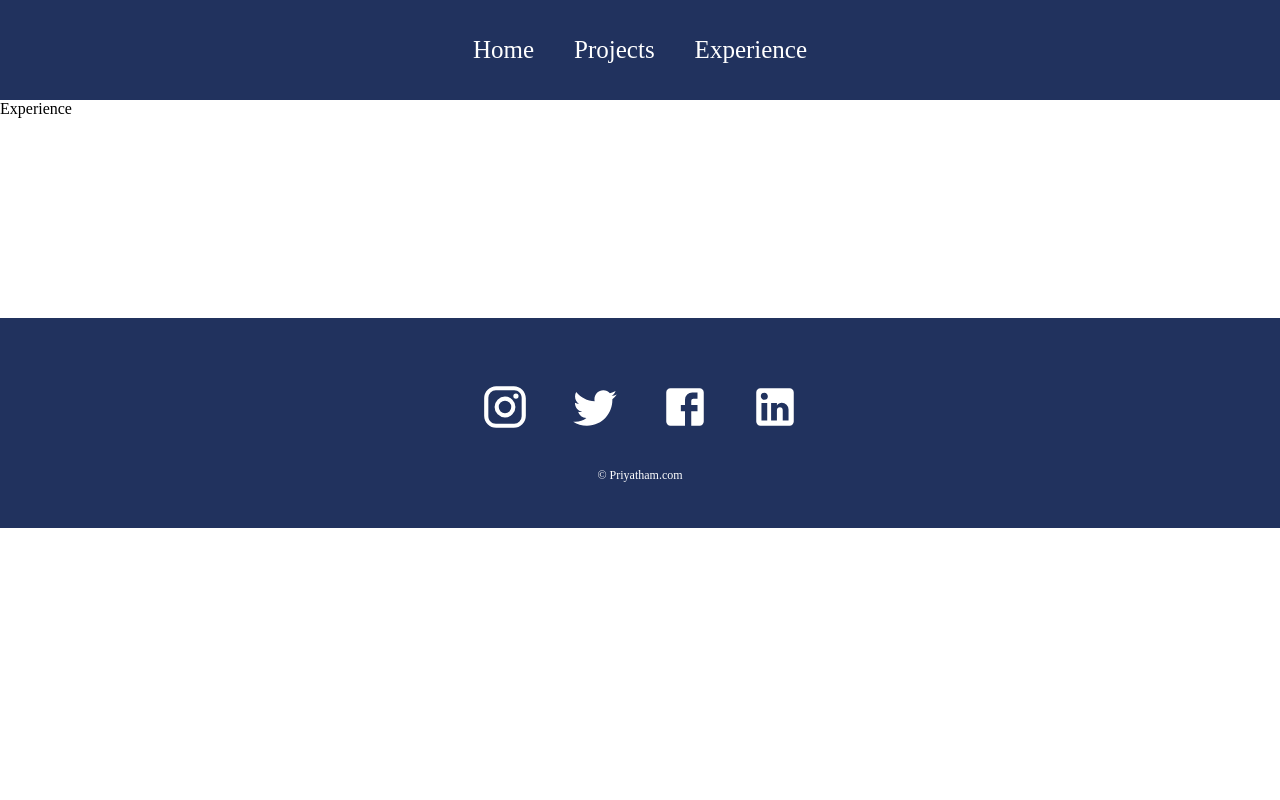
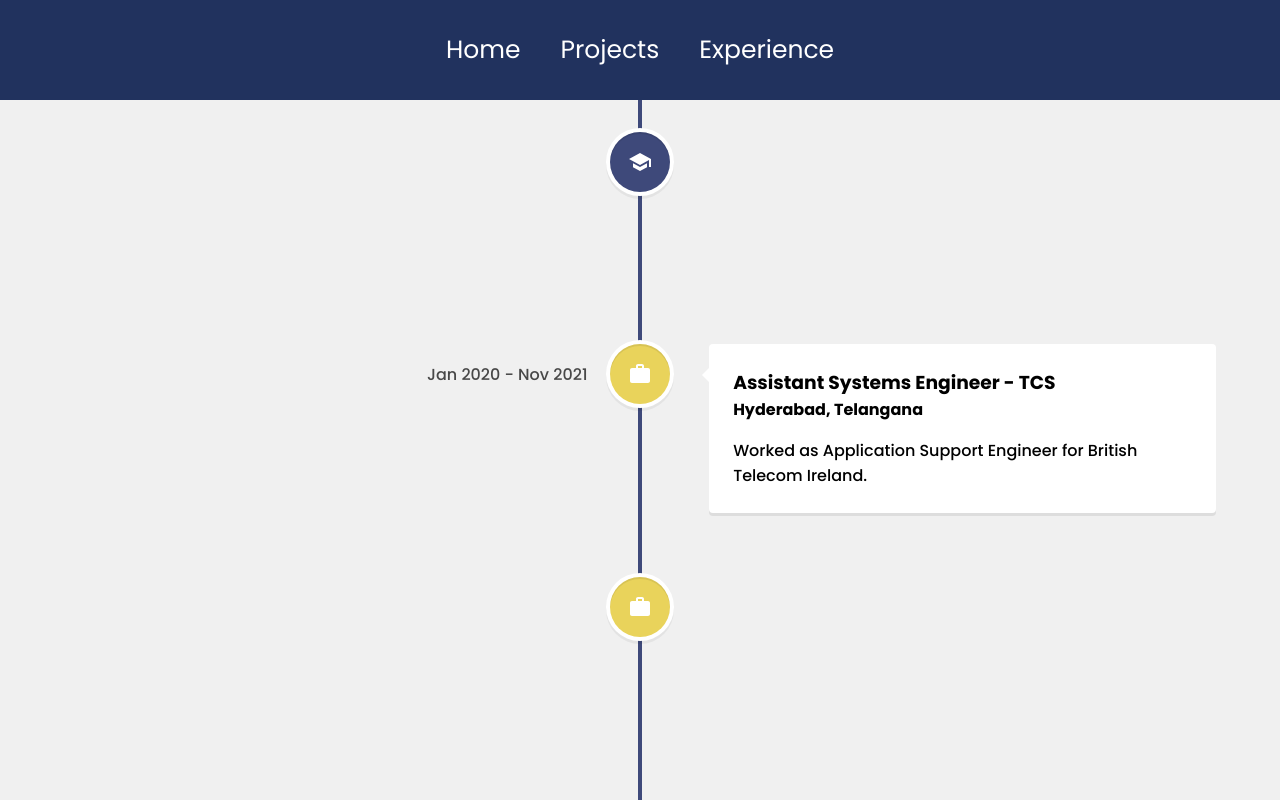
Before and after one commit to Priyatham-Reddy7/portfolio-v1, a React (Vite) app: page /experience in a window 1280 px wide. Shown: the top 800 px of the page. Built offline with nearby package versions, Linux system fonts and the light colour scheme.

Commit message:
Add experince timeline

```diff
--- a/src/App.jsx
+++ b/src/App.jsx
@@ -8,6 +8,7 @@ import Footer from "./components/footer/Footer"
 
 const App = () => {
     return (
+        <div className="App">
             <Router>
                 <Navbar />
                 <Routes>
@@ -17,6 +18,7 @@ const App = () => {
                 </Routes>
                 <Footer />
             </Router>
+        </div>
     )
 }
 
--- a/src/pages/Experience.jsx
+++ b/src/pages/Experience.jsx
@@ -1,5 +1,69 @@
+import {
+    VerticalTimeline,
+    VerticalTimelineElement,
+    verticalTimelineElement,
+} from "react-vertical-timeline-component"
+import "react-vertical-timeline-component/style.min.css"
+import School from "@mui/icons-material/School"
+import Work from "@mui/icons-material/Work"
+
 const Experience = () => {
-    return <div>Experience</div>
+    return (
+        <>
+            <div className="experience">
+                <VerticalTimeline lineColor="#3e497a">
+                    <VerticalTimelineElement
+                        className="vertical-timeline-element--education"
+                        date="2015 - 2019"
+                        iconStyle={{ background: "#3e497a", color: "#fff" }}
+                        icon={<School />}
+                    >
+                        <h3 className="vertical-timeline-element-title">
+                            Vignan's Foundation For Science, Technlogy and
+                            Research, Vadlamudi, Andhra Pradesh
+                        </h3>
+                        <h4 className="vertical-timeline-element-subtitle"></h4>
+                        <p>Electronics and Communication Engineering</p>
+                    </VerticalTimelineElement>
+                    <VerticalTimelineElement
+                        className="vertical-timeline-element--work"
+                        date="Jan 2020 - Nov 2021"
+                        iconStyle={{ background: "#e9d35b", color: "#fff" }}
+                        icon={<Work />}
+                    >
+                        <h3 className="vertical-timeline-element-title">
+                            Assistant Systems Engineer - TCS
+                        </h3>
+                        <h4 className="vertical-timeline-element-subtitle">
+                            Hyderabad, Telangana
+                        </h4>
+                        <p>
+                            Worked as Application Support Engineer for British
+                            Telecom Ireland.
+                        </p>
+                    </VerticalTimelineElement>
+                    <VerticalTimelineElement
+                        className="vertical-timeline-element--work"
+                        date="Mar 2022 - present"
+                        iconStyle={{ background: "#e9d35b", color: "#fff" }}
+                        icon={<Work />}
+                    >
+                        <h3 className="vertical-timeline-element-title">
+                            Systems Engineer - Infosys
+                        </h3>
+                        <h4 className="vertical-timeline-element-subtitle">
+                            Hyderabad, Telangana
+                        </h4>
+                        <p>
+                            Worked as React Developer for Sothern California
+                            Edison. Delivered major enhancements for the SCE Web
+                            Application.
+                        </p>
+                    </VerticalTimelineElement>
+                </VerticalTimeline>
+            </div>
+        </>
+    )
 }
 
 export default Experience
```
Lines whose indentation alone changed are shown as unchanged.
